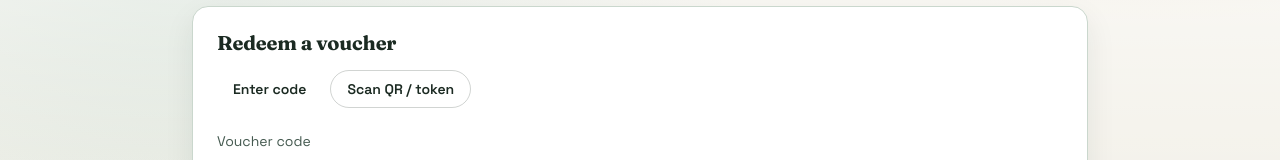
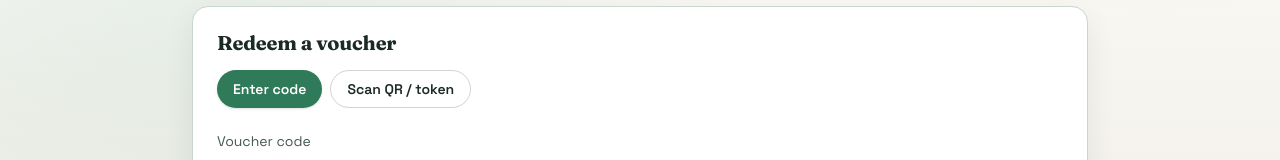
Before and after one commit to Chijex5/Eco-Eats, a Next.js app: page /partner/redeem in a window 1280 px wide. Shown: the part 252-412 px from the top of the page. Built offline with nearby package versions, Linux system fonts and the light colour scheme; no server answers.

Commit message:
Update button styles for voucher code and QR token modes

```diff
--- a/app/partner/redeem/page.tsx
+++ b/app/partner/redeem/page.tsx
@@ -118,14 +118,14 @@ export default function PartnerRedeemPage() {
               <div className="flex flex-wrap gap-2">
                 <Button
                   size="sm"
-                  variant={mode === 'code' ? 'default' : 'outline'}
+                  variant={mode === 'code' ? 'primary' : 'outline'}
                   onClick={() => setMode('code')}
                 >
                   Enter code
                 </Button>
                 <Button
                   size="sm"
-                  variant={mode === 'qr' ? 'default' : 'outline'}
+                  variant={mode === 'qr' ? 'primary' : 'outline'}
                   onClick={() => setMode('qr')}
                 >
                   Scan QR / token
```
